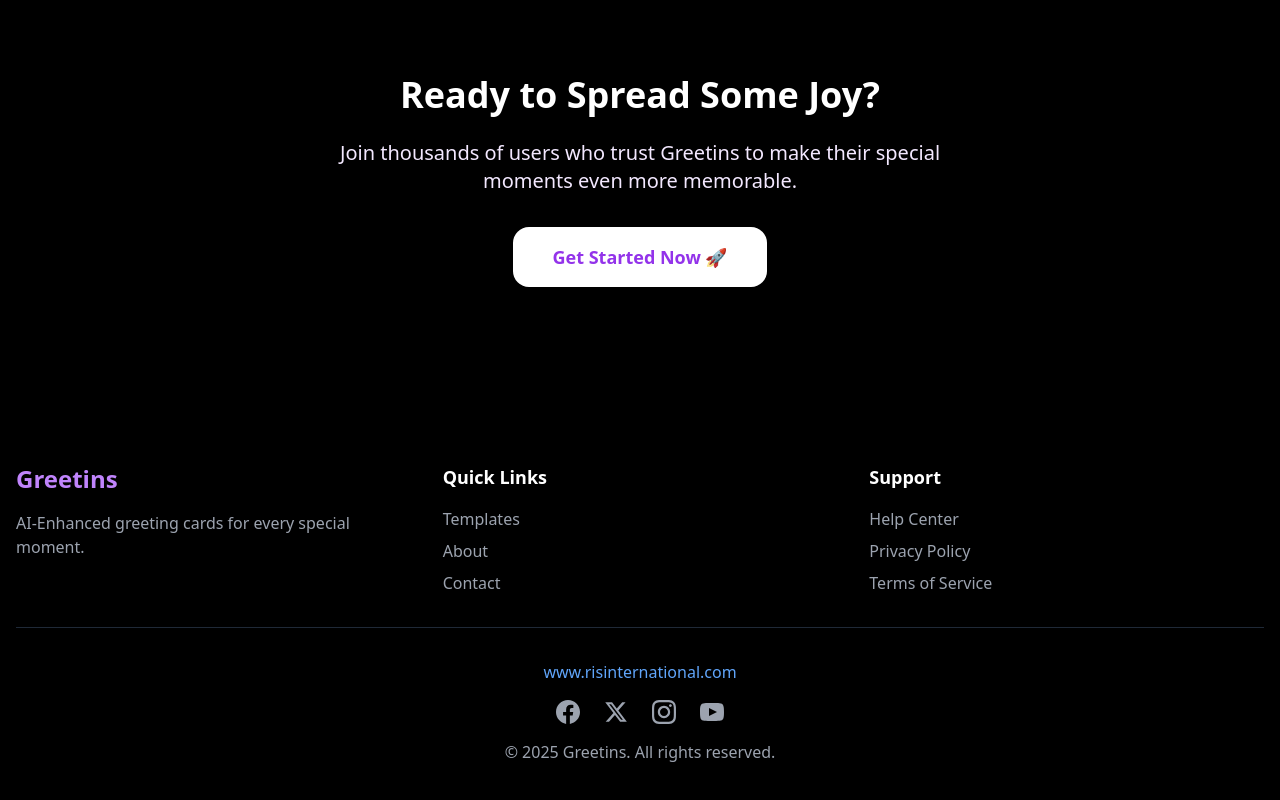
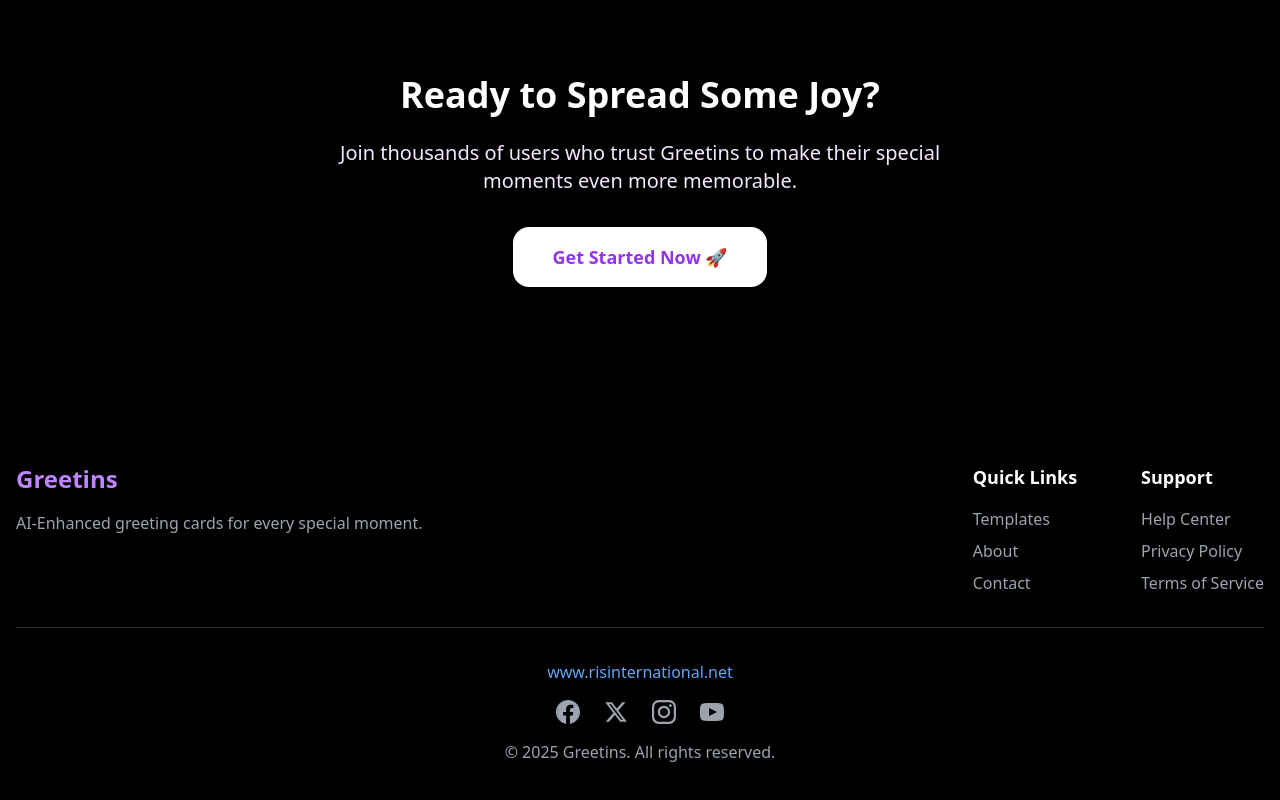
Before and after one commit to Retouch-It-Services/Greetins_Backends, a React (Create React App) app in the folder frontend/: page / in a window 1280 px wide. Shown: the part 3012-3812 px from the top of the page. Built offline with nearby package versions, Linux system fonts and the light colour scheme; no server answers.

Commit message:
i will updat landing page is completed

```diff
--- a/frontend/src/pages/Landing.jsx
+++ b/frontend/src/pages/Landing.jsx
@@ -287,19 +287,20 @@ function Landing() {
         {/* Footer */}
         <footer className="text-white py-12">
         <div className="container mx-auto px-4">
-          <div className="grid grid-cols-1 md:grid-cols-3 gap-8">
+          <div className="flex justify-between items-start">
             <div>
               <h3 className="text-2xl font-bold text-purple-400 mb-4">Greetins</h3>
               <p className="text-gray-400">
                 AI-Enhanced greeting cards for every special moment.
               </p>
             </div>
+            <div className="flex gap-16">
               <div>
                 <h4 className="text-lg font-semibold mb-4">Quick Links</h4>
                 <div className="space-y-2">
-                <div className="text-gray-400 hover:text-white cursor-pointer">Templates</div>
-                <div className="text-gray-400 hover:text-white cursor-pointer">About</div>
-                <div className="text-gray-400 hover:text-white cursor-pointer">Contact</div>
+                  <div onClick={() => navigate('/cards')} className="text-gray-400 hover:text-white cursor-pointer">Templates</div>
+                  <div onClick={() => navigate('/about')} className="text-gray-400 hover:text-white cursor-pointer">About</div>
+                  <div onClick={() => navigate('/contact')} className="text-gray-400 hover:text-white cursor-pointer">Contact</div>
                 </div>
               </div>
               <div>
@@ -311,11 +312,12 @@ function Landing() {
                 </div>
               </div>
             </div>
+          </div>
           <div className="border-t border-gray-800 mt-8 pt-8 text-center text-gray-400">
             {/* Website Link */}
             <div className="mb-4">
-              <a href="https://risinternational.com" target="_blank" rel="noopener noreferrer" className="text-blue-400 hover:text-blue-300 transition-colors">
-                www.risinternational.com
+              <a href="https://www.risinternational.net" target="_blank" rel="noopener noreferrer" className="text-blue-400 hover:text-blue-300 transition-colors">
+                www.risinternational.net
               </a>
             </div>
 
```
Lines whose indentation alone changed are shown as unchanged.
